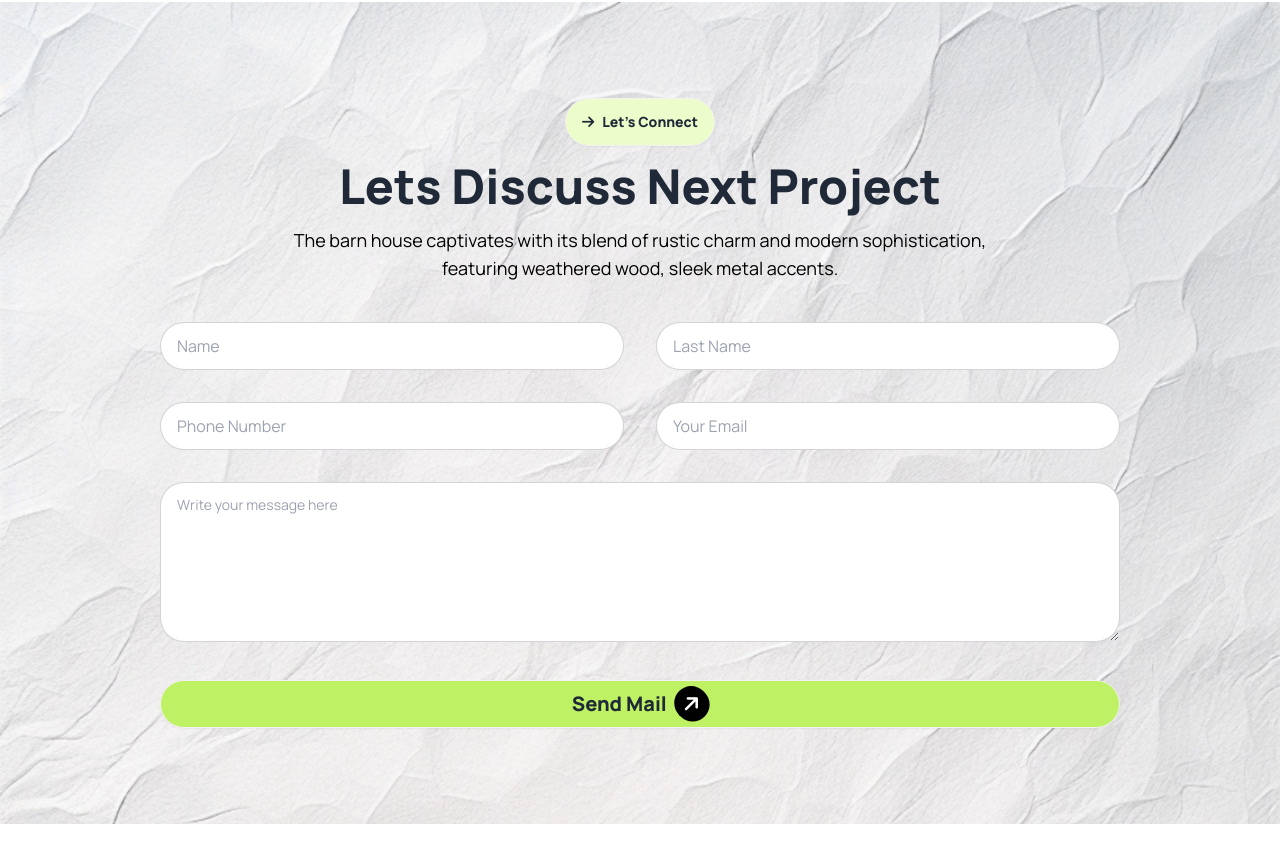
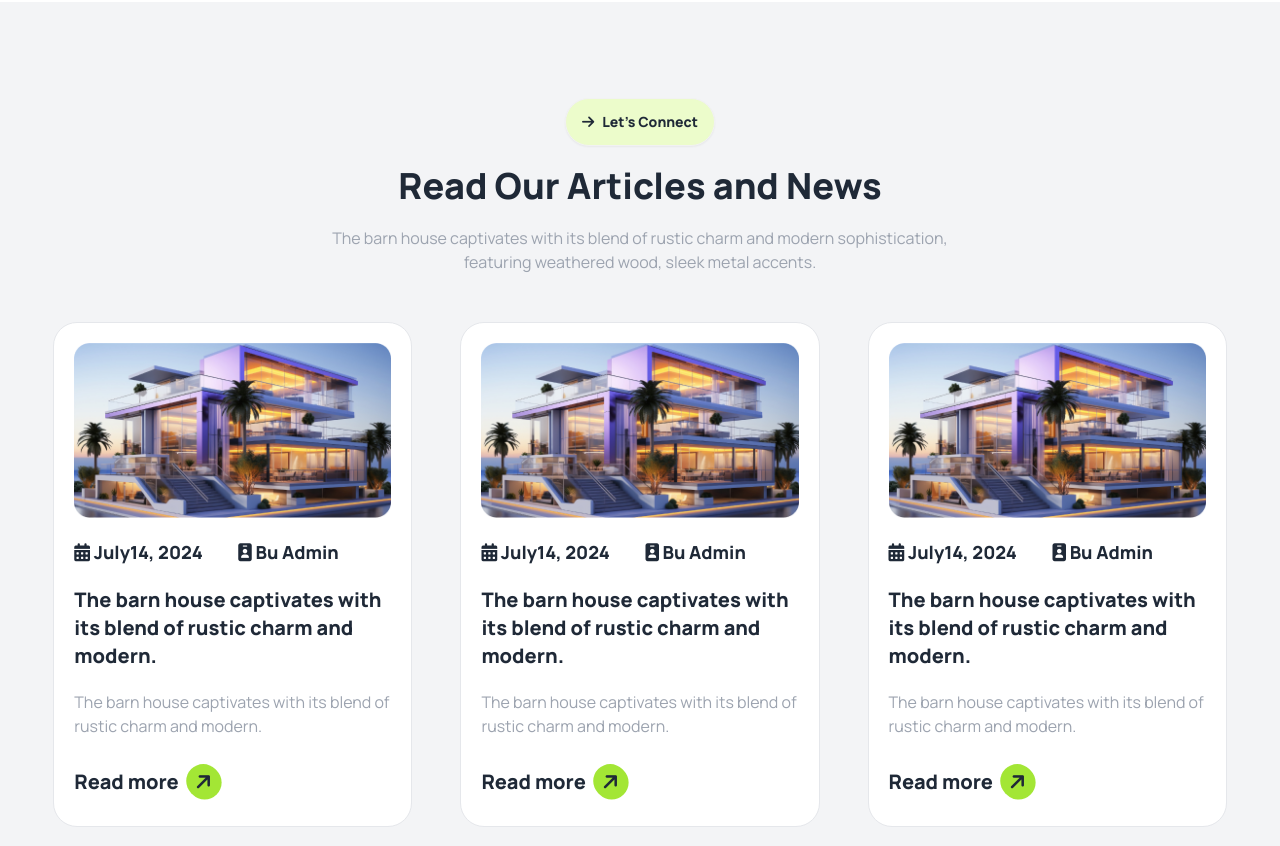
Before and after one commit to shakil-ahmed-billal/Assignment_03, a plain HTML site: page index.html in a window 1280 px wide. Shown: the part 3234-4080 px from the top of the page. Before the commit the page ends 4058 px from the top, so only its background shows below. Drawn offline with nearby package versions, Linux system fonts and the light colour scheme.

Commit message:
footer and articel section done or mobile view responsive section all complete

```diff
--- a/index.html
+++ b/index.html
@@ -201,6 +201,50 @@
                 </div>
             </div>
            </section>
+           <!-- *articles section -->
+            <section class="bg-gray-100 mb-5">
+              <div class="w-11/12 mx-auto py-24">
+                <!-- contant -->
+               <div class="text-center">
+                <a class="btn bg-lime-100 rounded-full texl-lg font-extrabold" href=""><i class="fa-solid fa-arrow-right"></i>Let's Connect</a>
+                <h1 class="text-4xl font-extrabold my-5">Read Our Articles and News</h1>
+                <p class="text-gray-400">The barn house captivates with its blend of rustic charm and modern sophistication,<br> featuring weathered wood, sleek metal accents.</p>
+               </div>
+               <!-- items -->
+                <div class="grid md:grid-cols-3 gap-12 place-items-center mt-12">
+                  <div class="px-5 py-5 border rounded-3xl bg-white">
+                    <img class="w-full" src="./assets/article1.png" alt="">
+                    <div class="space-x-8 text-lg font-extrabold my-5">
+                      <a href=""><i class="fa-solid fa-calendar-days"></i> July14, 2024</a>
+                      <a href=""><i class="fa-solid fa-id-badge"></i> Bu Admin</a>
+                    </div>
+                    <h2 class="text-xl font-extrabold mb-5">The barn house captivates with its blend of rustic charm and modern. </h2>
+                    <p class="text-md text-gray-400 mb-5">The barn house captivates with its blend of rustic charm and modern. </p>
+                    <a class="btn pl-0 bg-transparent border-none shadow-none text-xl font-extrabold" href="">Read more<i class="fa-solid fa-arrow-right bg-lime-400 px-2 py-2 -rotate-45 rounded-full"></i></a>
+                  </div>
+                  <div class="px-5 py-5 border rounded-3xl bg-white">
+                    <img class="w-full" src="./assets/article1.png" alt="">
+                    <div class="space-x-8 text-lg font-extrabold my-5">
+                      <a href=""><i class="fa-solid fa-calendar-days"></i> July14, 2024</a>
+                      <a href=""><i class="fa-solid fa-id-badge"></i> Bu Admin</a>
+                    </div>
+                    <h2 class="text-xl font-extrabold mb-5">The barn house captivates with its blend of rustic charm and modern. </h2>
+                    <p class="text-md text-gray-400 mb-5">The barn house captivates with its blend of rustic charm and modern. </p>
+                    <a class="btn pl-0 bg-transparent border-none shadow-none text-xl font-extrabold" href="">Read more<i class="fa-solid fa-arrow-right bg-lime-400 px-2 py-2 -rotate-45 rounded-full"></i></a>
+                  </div>
+                  <div class="px-5 py-5 border rounded-3xl bg-white">
+                    <img class="w-full" src="./assets/article1.png" alt="">
+                    <div class="space-x-8 text-lg font-extrabold my-5">
+                      <a href=""><i class="fa-solid fa-calendar-days"></i> July14, 2024</a>
+                      <a href=""><i class="fa-solid fa-id-badge"></i> Bu Admin</a>
+                    </div>
+                    <h2 class="text-xl font-extrabold mb-5">The barn house captivates with its blend of rustic charm and modern. </h2>
+                    <p class="text-md text-gray-400 mb-5">The barn house captivates with its blend of rustic charm and modern. </p>
+                    <a class="btn pl-0 bg-transparent border-none shadow-none text-xl font-extrabold" href="">Read more<i class="fa-solid fa-arrow-right bg-lime-400 px-2 py-2 -rotate-45 rounded-full"></i></a>
+                  </div>
+                </div>
+              </div>
+            </section>
            <!-- *next project discuss section -->
             <section class="bg-[url('./assets/bg.jpg')] bg-no-repeat bg-cover">
               <div class="md:w-9/12 w-11/12 mx-auto py-24">
@@ -231,10 +275,26 @@
               </div>
             </section>
       </main>
-
       <footer>
-
+        <!-- !footer container -->
+         <section class="bg-gray-900 py-24">
+          <div class="text-center text-white">
+            <a class="btn btn-ghost text-4xl font-bold mb-5"><i class="fa-solid fa-arrow-right bg-lime-400 px-2 py-2 -rotate-45 rounded-full text-black"></i>Rinterio</a>
+            <p class="text-gray-400">The barn house captivates with its blend of rustic charm and modern sophistication, <br class="hidden md:flex"> featuring weathered wood, sleek metal accents.</p>
+            <div class="">
+              <ul class="md:flex justify-center gap-16 space-y-5 font-semibold text-lg my-12">
+                <li>Home</li>
+                <li>Services</li>
+                <li>Protfolio</li>
+                <li>Blog</li>
+                <li>Contacts Us</li>
+              </ul>
+            </div>
+            <div class="">
+              <a class="btn bg-lime-400 font-bold text-lg rounded-full border-none">Book Consult<i class="fa-solid fa-arrow-right bg-black text-white px-2 py-2 -rotate-45 rounded-full"></i></a>
+            </div>
+          </div>
+         </section>
       </footer>
-
 </body>
 </html>
```
